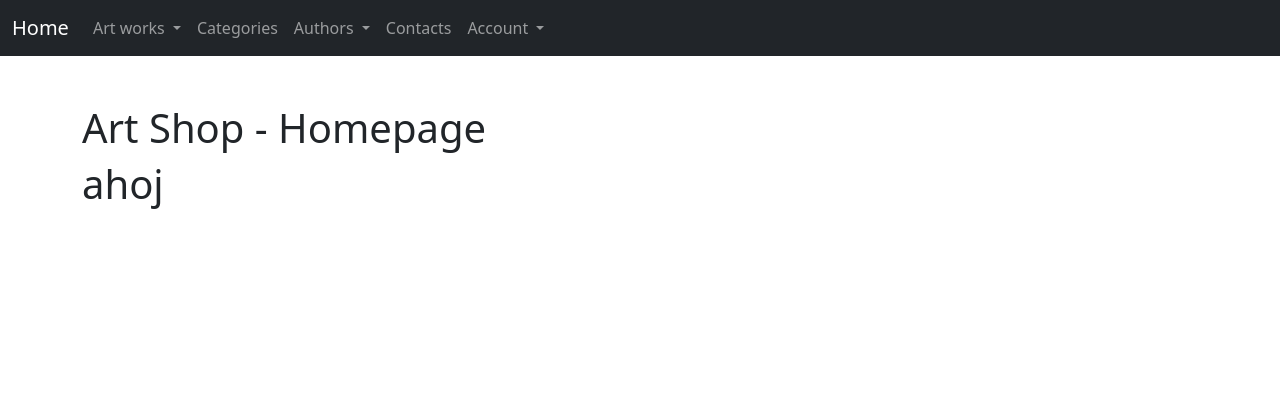
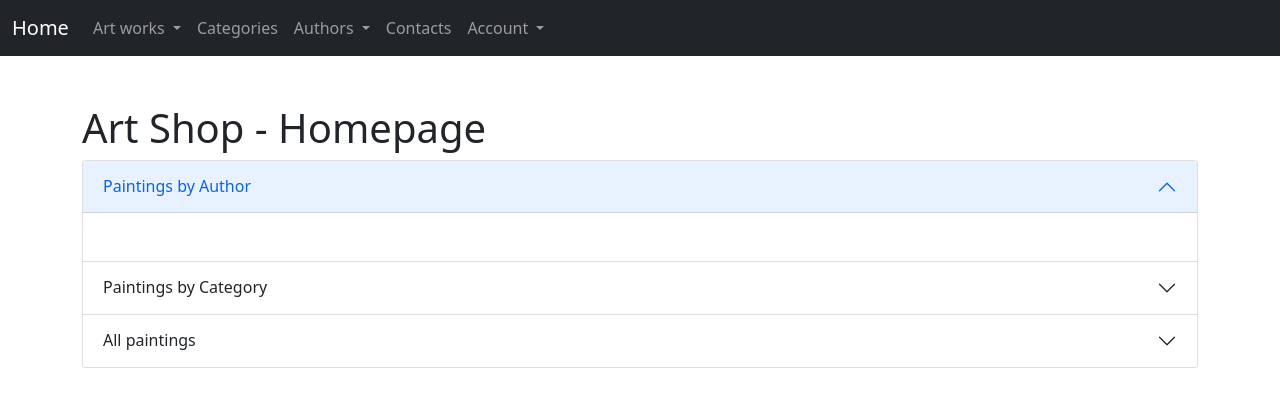
Before and after one commit to Aikusoid/SDA_final_project, a Django app: page /homepage/ in a window 1280 px wide. Shown: the top 407 px of the page. Run offline with Django 4.2, Linux system fonts and the light colour scheme; data that the repository does not hold is empty.

Commit message:
added paintings bu author & paintings by category

```diff
--- /dev/null
+++ b/eshop/templates/category_list.html
@@ -0,0 +1,7 @@
+<ul class="accordion-body">
+    {% for category in categories %}
+        <li>
+            <a href="{% url 'category:detail' category.pk %}">{{ category.name }}</a>
+        </li>
+    {% endfor %}
+</ul>
--- a/eshop/templates/homepage.html
+++ b/eshop/templates/homepage.html
@@ -3,5 +3,62 @@
 
 {% block current_tab %} Homepage {% endblock current_tab %}
 {% block body %}
-<h1>ahoj</h1>
+<div class="accordion" id="accordionPanelsStayOpenExample">
+  <div class="accordion-item">
+    <h2 class="accordion-header" id="panelsStayOpen-headingOne">
+      <button class="accordion-button" type="button" data-bs-toggle="collapse" data-bs-target="#panelsStayOpen-collapseOne" aria-expanded="true" aria-controls="panelsStayOpen-collapseOne">
+        Paintings by Author
+      </button>
+    </h2>
+    <div id="panelsStayOpen-collapseOne" class="accordion-collapse collapse show" aria-labelledby="panelsStayOpen-headingOne">
+      <ul class="accordion-body">
+        {% for author in authors %}
+          <li>
+            <a href="{{ author.get_detail_url}}">{{ author.full_name }}</a>
+          </li>
+        {% endfor %}
+      </ul>
+    </div>
+  </div>
+  <div class="accordion-item">
+    <h2 class="accordion-header" id="panelsStayOpen-headingTwo">
+      <button class="accordion-button collapsed" type="button" data-bs-toggle="collapse" data-bs-target="#panelsStayOpen-collapseTwo" aria-expanded="false" aria-controls="panelsStayOpen-collapseTwo">
+        Paintings by Category
+      </button>
+    </h2>
+    <div id="panelsStayOpen-collapseTwo" class="accordion-collapse collapse" aria-labelledby="panelsStayOpen-headingTwo">
+      <div class="accordion-body">
+          {% include "category_list.html" %}
+<!--          {% for category in categories %}-->
+<!--            <li>-->
+<!--              <a href="{% url 'category:detail' category.pk %}">{{ category.name }}</a>-->
+<!--            </li>-->
+<!--          {% endfor %}-->
+      </div>
+    </div>
+  </div>
+  <div class="accordion-item">
+    <h2 class="accordion-header" id="panelsStayOpen-headingThree">
+      <button class="accordion-button collapsed" type="button" data-bs-toggle="collapse" data-bs-target="#panelsStayOpen-collapseThree" aria-expanded="false" aria-controls="panelsStayOpen-collapseThree">
+        All paintings
+      </button>
+    </h2>
+    <div id="panelsStayOpen-collapseThree" class="accordion-collapse collapse" aria-labelledby="panelsStayOpen-headingThree">
+      <div class="accordion-body">
+        {% for paint in paintings %}
+        <div class="card" style="width: 18rem;">
+            <img src="/static/products/{{paint.title}}.jpg" class="card-img-top" alt="{{paint.title}}">
+            <div class="card-body">
+                <h5 class="card-title">{{paint.title}}</h5>
+                <p class="card-text">{{ paint.description }}</p>
+                <p class="card-text"><em>{{ paint.category }}</em></p>
+                <a href="#" class="btn btn-primary">View details</a>
+                <a href="#" class="btn btn-primary">Add to cart</a>
+            </div>
+        </div>
+        {% endfor %}
+      </div>
+    </div>
+  </div>
+</div>
 {% endblock body %}
--- a/eshop/urls.py
+++ b/eshop/urls.py
@@ -1,7 +1,29 @@
 from django.urls import path, include
 
-from eshop.views import homepage_view
+from eshop.views import homepage_view, authorDetailView, CategoryDetailView
+
+author_urlpatterns = (
+    [
+        path('detail/<int:pk>/', authorDetailView, name='detail'),
+        # path('list/', ActorListView.as_view(), name='list'),
+        # path('create/', ActorCreateView.as_view(), name='create'),
+        # path('update/<int:pk>/', ActorUpdateView.as_view(), name='update'),
+        # path('delete/<int:pk>/', ActorDeleteView.as_view(), name='delete'),
+    ], 'author'
+)
+
+category_urlpatterns = (
+    [
+        path('detail/<int:pk>/', CategoryDetailView.as_view(), name='detail'),
+        # path('list/', ActorListView.as_view(), name='list'),
+        # path('create/', ActorCreateView.as_view(), name='create'),
+        # path('update/<int:pk>/', ActorUpdateView.as_view(), name='update'),
+        # path('delete/<int:pk>/', ActorDeleteView.as_view(), name='delete'),
+    ], 'category'
+)
 
 urlpatterns = [
     path('homepage/', homepage_view, name='homepage'),
+    path('author/', include(author_urlpatterns)),
+    path('category/', include(category_urlpatterns)),
 ]
--- a/eshop/views.py
+++ b/eshop/views.py
@@ -3,6 +3,7 @@ from django.template.response import TemplateResponse
 from django.shortcuts import get_object_or_404, redirect
 from django.template.response import TemplateResponse
 from django.contrib.auth.decorators import login_required
+from django.views import View
 from django.views.generic import DetailView, FormView, TemplateView
 from django.urls import reverse_lazy
 
@@ -17,3 +18,34 @@ def homepage_view(request):
         'prices_start_from': Paint.objects.all().count(),
     }
     return TemplateResponse(request, 'homepage.html', context=context)
+
+
+def authorDetailView(request, pk):
+    context = {
+        'paintings': Paint.objects.all(),
+        'author': Author.objects.get(pk=pk),
+    }
+
+    return TemplateResponse(request, 'author_detail.html', context=context)
+
+
+class CategoryListView(View):
+    http_method_names = ['get', ]
+
+    def get(self, request, *args, **kwargs):
+        context = {
+            'categories': Category.objects.all(),
+        }
+        return TemplateResponse(request, 'category_list.html', context=context)
+
+
+class CategoryDetailView(DetailView):
+    model = Category
+    template_name = 'category_detail.html'
+
+    def get(self, request, pk):
+        context = {
+            'paintings': Paint.objects.filter(category=pk).all(),
+            'category': Category.objects.get(pk=pk),
+        }
+        return TemplateResponse(request, 'category_detail.html', context=context)
```
Also changed, not shown: eshop/models.py (+6 -2 lines), eshop/templates/author_detail.html (added, +24 -0 lines), eshop/templates/category_detail.html (added, +23 -0 lines), eshop/migrations/0004_alter_paint_category.py (added), eshop/migrations/0005_alter_paint_image.py (added), eshop/migrations/0006_alter_paint_image.py (added), eshop/static/products/Jonny.jpg (renamed from products/photo_2022-01-09_09-55-30_2.jpg), eshop/static/products/Violinist.jpg (renamed from products/photo_2022-01-09_09-56-16_2.jpg).
